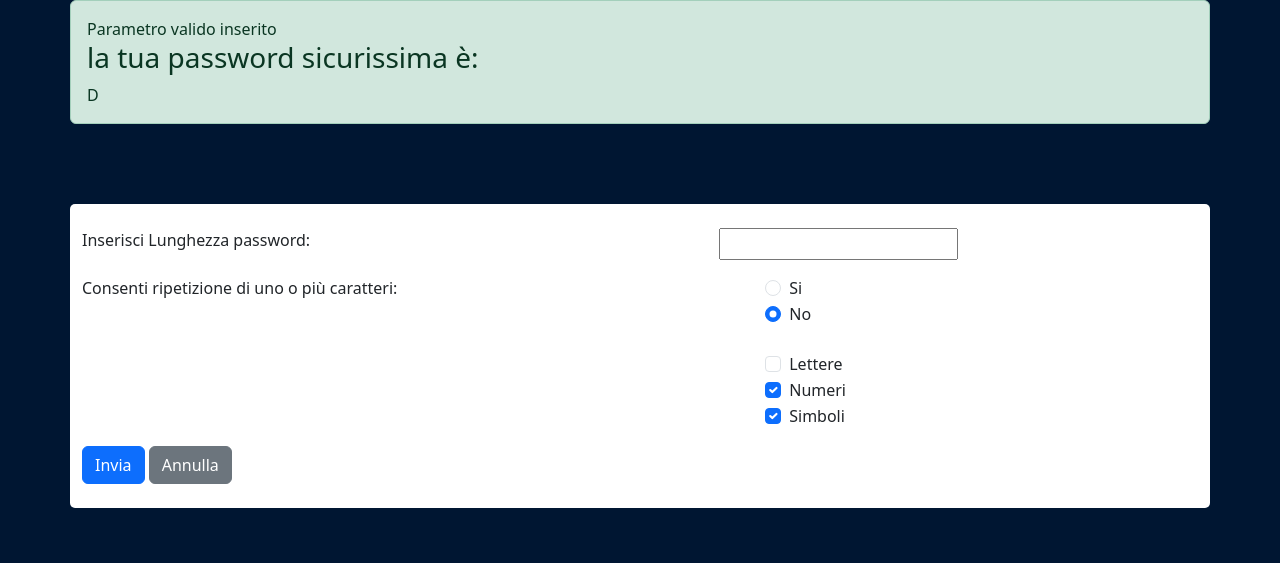
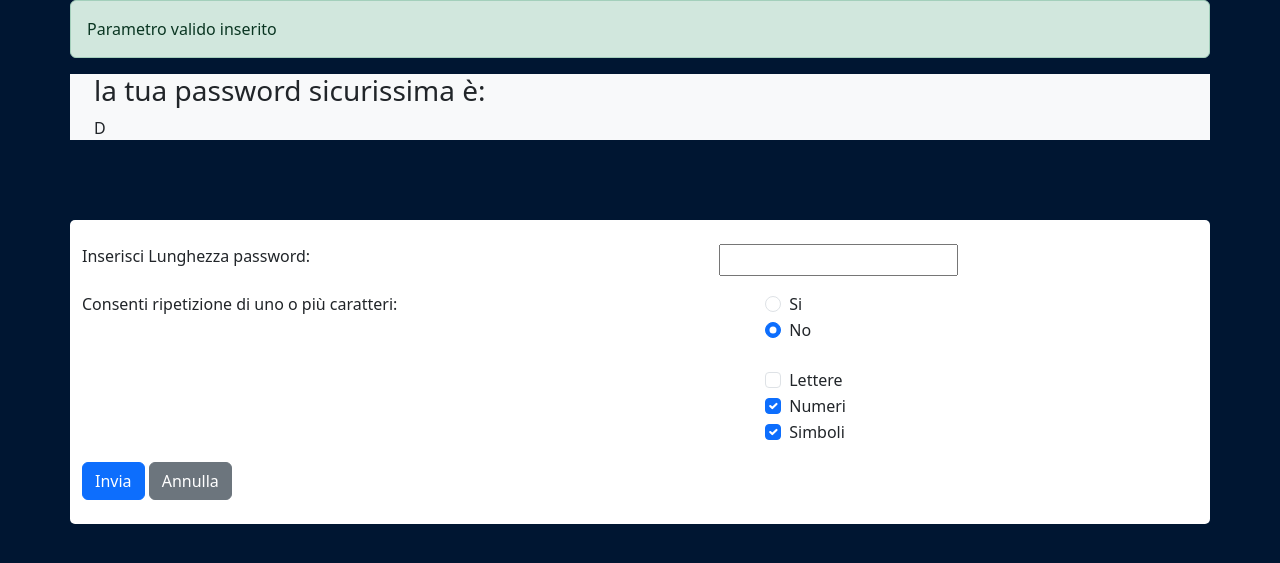
Before and after one commit to Donato-Carola/php-strong-password-generator, a PHP site: page /?password=1 in a window 1280 px wide. Shown: the part 134-697 px from the top of the page. Run offline with PHP 8.4, Linux system fonts and the light colour scheme.

Commit message:
modifiche al codice prima di provare un'altra funzione più dettagliata

```diff
--- a/index.php
+++ b/index.php
@@ -44,7 +44,7 @@
 
                         <div class="alert alert-success container" role="alert">
                             Parametro valido inserito
-                          <div> <h3>la tua password sicurissima è:</h3> <?php  echo rand_string($_GET['password']);?></div>
+
 
                         </div>
 
@@ -54,7 +54,27 @@
 
 
             </section>
+
+
         <?php } ?>
+
+
+    <section class="bg-light container">
+
+    <div class="container">
+        <div class="row">
+            <div class="col-12">
+        <h3>la tua password sicurissima è:</h3>
+        <?php  echo rand_string($_GET['password']);?>
+    </div>
+    </div>
+    </div>
+    </section>
+
+
+
+
+
 
         <form class="container pt-4 pb-4 ">
             <div class="mb-3 d-flex justify-content-between">
@@ -66,33 +86,33 @@
                 <label for="exampleInputPassword1" class="form-label">Consenti ripetizione di uno o più caratteri:</label>
                 <div class="d-flex flex-column my_check">
                     <div class="form-check ">
-                        <input class="form-check-input" type="radio" name="flexRadioDefault" id="flexRadioDefault1">
-                        <label class="form-check-label " for="flexRadioDefault1">
+                        <input class="form-check-input" type="radio" name="repeat1" id="repeat11">
+                        <label class="form-check-label " for="repeat1">
                             Si
                         </label>
                     </div>
                     <div class="form-check">
-                        <input class="form-check-input" type="radio" name="flexRadioDefault" id="flexRadioDefault2" checked>
-                        <label class="form-check-label" for="flexRadioDefault2">
+                        <input class="form-check-input" type="radio" name="repeat2" id="repeat2" checked>
+                        <label class="form-check-label" for="repeat2">
                             No
                         </label>
                     </div>
                     <div class="pt-4">
                         <div class="form-check">
-                            <input class="form-check-input" type="checkbox" value="" id="flexCheckDefault">
-                            <label class="form-check-label" for="flexCheckDefault">
+                            <input class="form-check-input" type="checkbox" name="letter" id="letter">
+                            <label class="form-check-label" for="letter">
                                 Lettere
                             </label>
                         </div>
                         <div class="form-check">
-                            <input class="form-check-input" type="checkbox" value="" id="flexCheckChecked" checked>
-                            <label class="form-check-label" for="flexCheckChecked">
+                            <input class="form-check-input" type="checkbox" name="number" id="number" checked>
+                            <label class="form-check-label" for="number">
                                 Numeri
                             </label>
                         </div>
                         <div class="form-check">
-                            <input class="form-check-input" type="checkbox" value="" id="flexCheckChecked" checked>
-                            <label class="form-check-label" for="flexCheckChecked">
+                            <input class="form-check-input" type="checkbox" name="simbol" id="simbol" checked>
+                            <label class="form-check-label" for="simbol">
                                 Simboli
                             </label>
                         </div>
```
